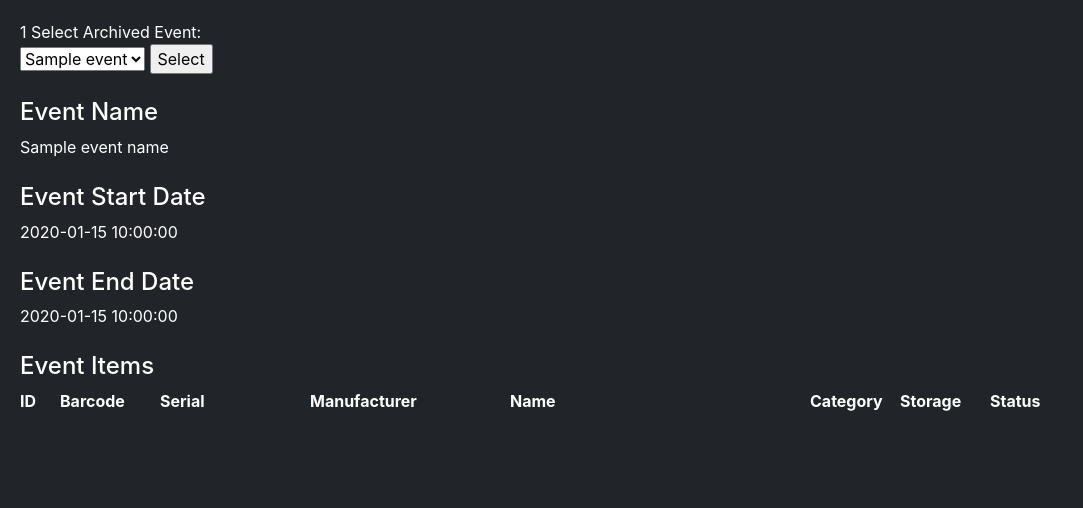
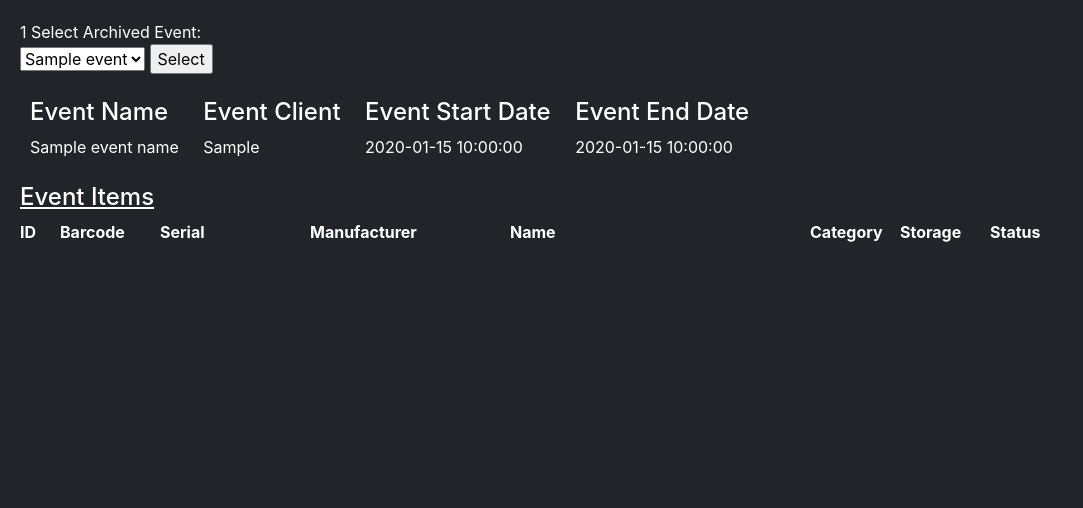
Before and after one commit to ramiv212/flaskinventory, a Flask app: template inventory/templates/event-archive.html in a window 1280 px wide. Shown: the top 508 px of the page, without its empty margins (0-1083 px from the left). Run offline with Flask 2, Linux system fonts and the light colour scheme; data comes from the database, SQL or seed files in the repository; the template is opened without the code that fills it: values that come from a table or form of the project are taken from there, most other values are stand-ins (such as "Sample title", 1, 10 or a date in 2020); some libraries are stand-ins or nearby versions.

Commit message:
added client name to archive

```diff
--- a/inventory/templates/event-archive.html
+++ b/inventory/templates/event-archive.html
@@ -29,6 +29,10 @@ Event Archive
 			+ var(--statuswidth));
 	}
 
+		.heading {display: inline-block;
+		padding-left: 10px;
+		padding-right: 10px;}
+
 	.item-table {display: flex;
 		flex-wrap: wrap;
 		width: var(--tablewidth);}
@@ -42,6 +46,7 @@ Event Archive
 		.storage{width: var(--storagewidth) }
 		.status{width: var(--statuswidth) }
 		.break{width:  var(--tablewidth);}
+
 	</style>
 
 	{% for event in archived_events: %}
@@ -61,22 +66,29 @@ Event Archive
 	<br>
 
 
-	<h4>Event Name</h4>
+<div class="heading">
+	<h4>Event Name</u></h4>
 	{{ event_name }}
+</div>
 
-	<br><br>
+<div class="heading">
+	<h4>Event Client</u></h4>
+	{{ event_client }}
+</div>
 
-	<h4>Event Start Date</h4>
+<div class="heading">
+	<h4>Event Start Date</u></h4>
 	{{ event_date_start }}
+</div>
 
-	<br><br>
-
+<div class="heading">
 	<h4>Event End Date</h4>
 	{{ event_date_end }}
+</div>
 
-	<br><br>
+<br><br>
 
-	<h4>Event Items</h4>
+	<h4><u>Event Items</u></h4>
 
 	<div class="item-table">
 
```
